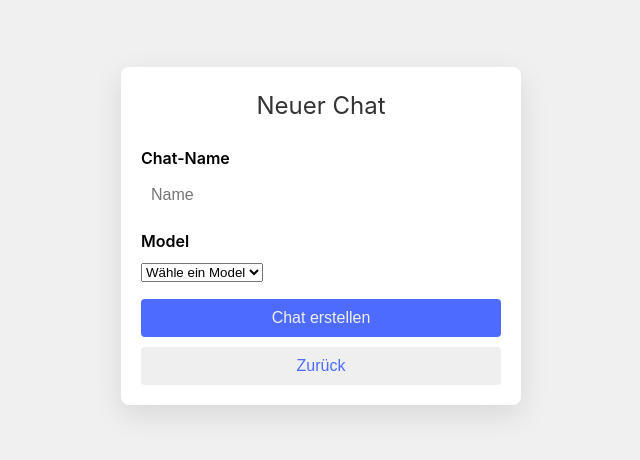
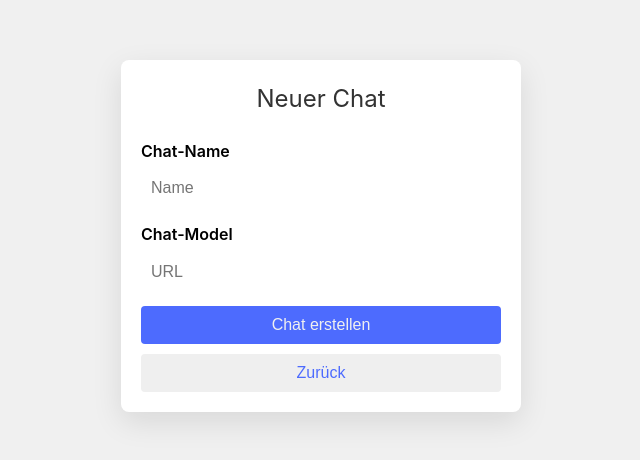
Before and after one commit to janikstucki/AI-Hub, a Vue app in the folder AI-Hub/: page /newchat in a window 1280 px wide. Shown: the part 164-624 px from the top of the page, without its empty margins (319-959 px from the left). Built offline with nearby package versions, Linux system fonts and the light colour scheme.

Commit message:
Adjust layout and styling in HomeView and NewChat components

```diff
--- a/AI-Hub/src/views/HomeView.vue
+++ b/AI-Hub/src/views/HomeView.vue
@@ -100,15 +100,19 @@ const scrollToBottom = () => {
   position: fixed;
   top: 20px;
   bottom: 160px;
-  left: 50%;
+  left: 58%;
+  right: 0%;
   transform: translateX(-50%);
-  width: 60%;
+  width: 70%;
   overflow-y: auto;
   padding: 10px 0;
   display: flex;
   flex-direction: column;
   gap: 10px;
 }
+
+
+
 
 .chat-bubble {
   max-width: 75%;
--- a/AI-Hub/src/views/NewChat.vue
+++ b/AI-Hub/src/views/NewChat.vue
@@ -5,17 +5,13 @@ import router from '@/router';
 const nwName = ref('');
 const nwModel = ref('');
 
-const models = ['gpt-3', 'gpt-4', 'claude'];
-
 function handleCreateChat() {
   if (!nwName.value.trim() || !nwModel.value.trim()) {
     alert('Bitte Chat-Name und Model ausfüllen!');
     return;
   }
-  // Hier machst du was mit den Daten, z.B. API call oder State update
   console.log('Neuer Chat erstellt:', nwName.value, nwModel.value);
 
-  // Nach Erfolg z.B. zurück zur Startseite oder Popup schließen
   router.push('/');
 }
 
@@ -40,14 +36,14 @@ function NewChat ()  {
           />
         </div>
         <div class="form-group">
-          <label for="model">Model</label>
-            <select v-model="nwModel" required>
-            <option value="" disabled>Wähle ein Model</option>
-            <option v-for="model in models" :key="model" :value="model">
-                {{ model }}
-            </option>
-            </select>
-
+          <label for="chatName">Chat-Model</label>
+          <input
+            type="text"
+            id="chatModel"
+            v-model="nwModel"
+            required
+            placeholder="URL"
+          />
         </div>
         <button id="nwButton" type="submit" @click="NewChat">Chat erstellen</button>
         <button id="Button" type="button" @click="router.push('/')">Zurück</button>
@@ -63,6 +59,24 @@ body {
   padding: 0;
   height: 100%;
 }
+
+input {
+  width: 100%;
+  padding: 10px;
+  font-size: 1rem;
+  border: 1px solid #ccc;
+  color: rgb(0, 0, 0);
+  border-radius: 4px;
+  box-sizing: border-box;
+  transition: border-color 0.3s ease, box-shadow 0.3s ease;
+}
+
+input:focus {
+  border-color: #4d6bfe;
+  box-shadow: 0 0 0 3px #4d6bfe;
+  outline: none;
+}
+
 
 #nwcontainer {
   position: fixed;
```
